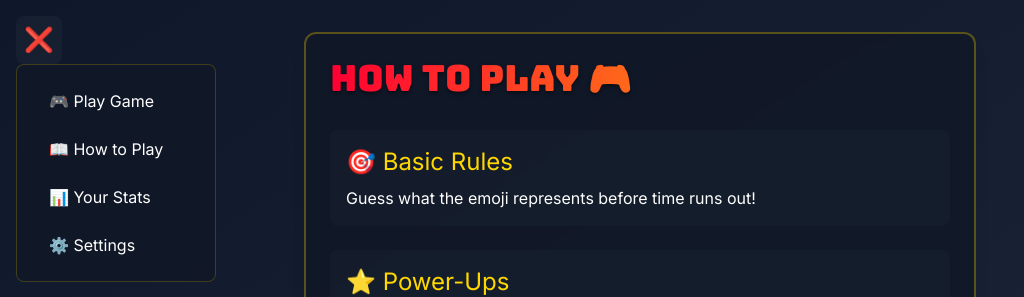
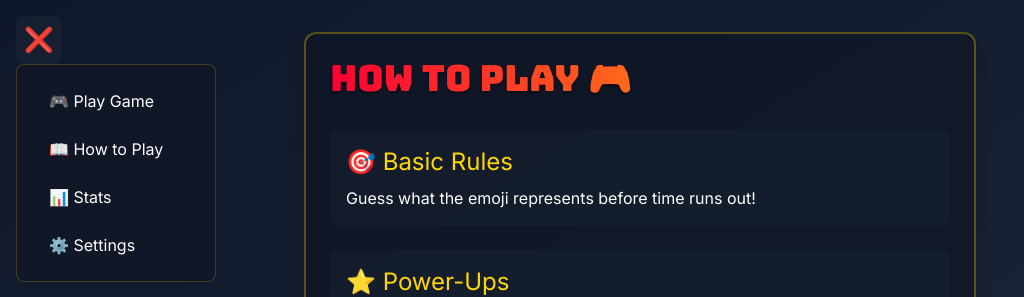
Before and after one commit to deployor/emoji-guess, a Next.js app: page /how-to-play in a window 1280 px wide. Both pictures are taken after a click on the button 36 px from the left and 39 px from the top of the page. Shown: the top 297 px of the page, without its empty margins (0-1024 px from the left). Built offline with nearby package versions, Linux system fonts and the light colour scheme; a web font is replaced by a local one.

Commit message:
++ FOROGOT TO CHANGE TEXT

```diff
--- a/components/Navigation.js
+++ b/components/Navigation.js
@@ -29,7 +29,7 @@ export default function Navigation() {
               📖 How to Play
             </Link>
             <Link href="/stats" className="nav-link">
-              📊 Your Stats
+              📊 Stats
             </Link>
             <Link href="/settings" className="nav-link">
               ⚙️ Settings
```
